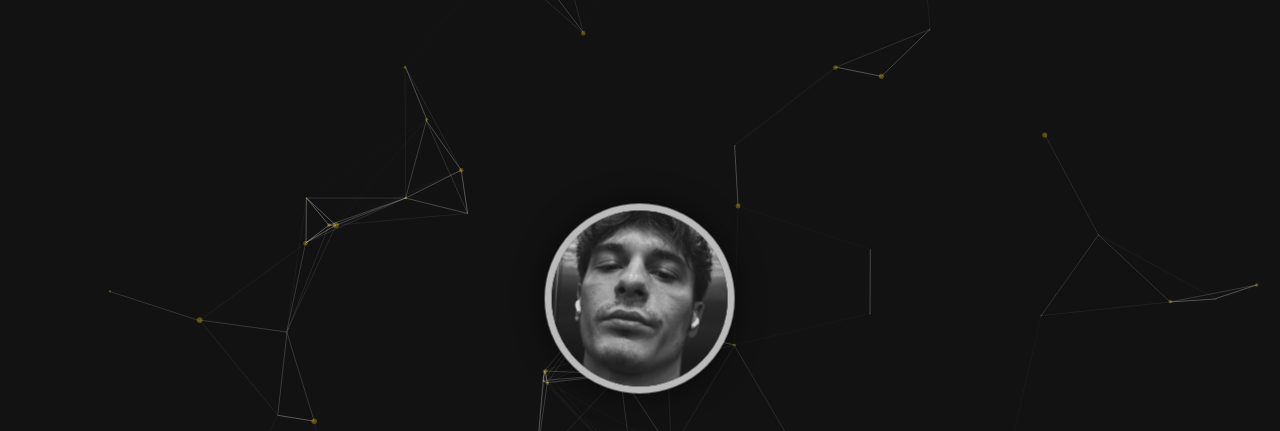
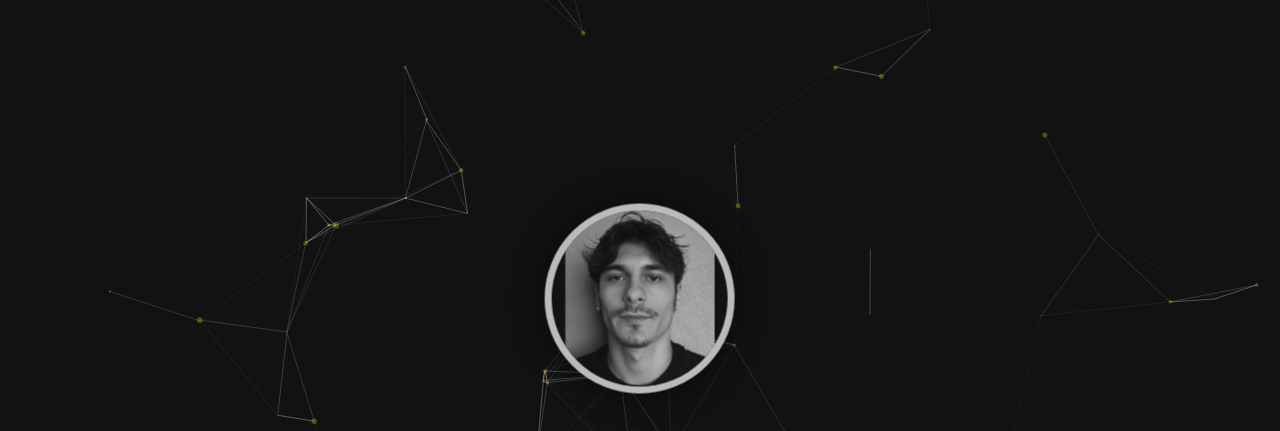
Before and after one commit to kleitstark/portfolio, a website: page index.html in a window 1280 px wide. Shown: the part 113-544 px from the top of the page. Drawn offline with nearby package versions, Linux system fonts and the light colour scheme; files whose address does not match are found by name.

Commit message:
change profile image

```diff
--- a/index.html
+++ b/index.html
@@ -96,7 +96,7 @@
             <!-- <img src="/img/bb.png" style="width: 100%; height: 100%;">  -->
             <div id="hero" class="hero">
                 <div class="profile-avatar">
-                    <img src="img/IMG_3803 Cropped.jpg" class="avatar">
+                    <img src="img/IMG_1552.jpg" class="avatar">
                 </div>
                 <div class="type-wrap">
                     <h1>HI! I'm <span id="typed" class="auto-type"></span></h1>
```
Also changed, not shown: img/IMG_1552.jpg (added), 1 other file.
